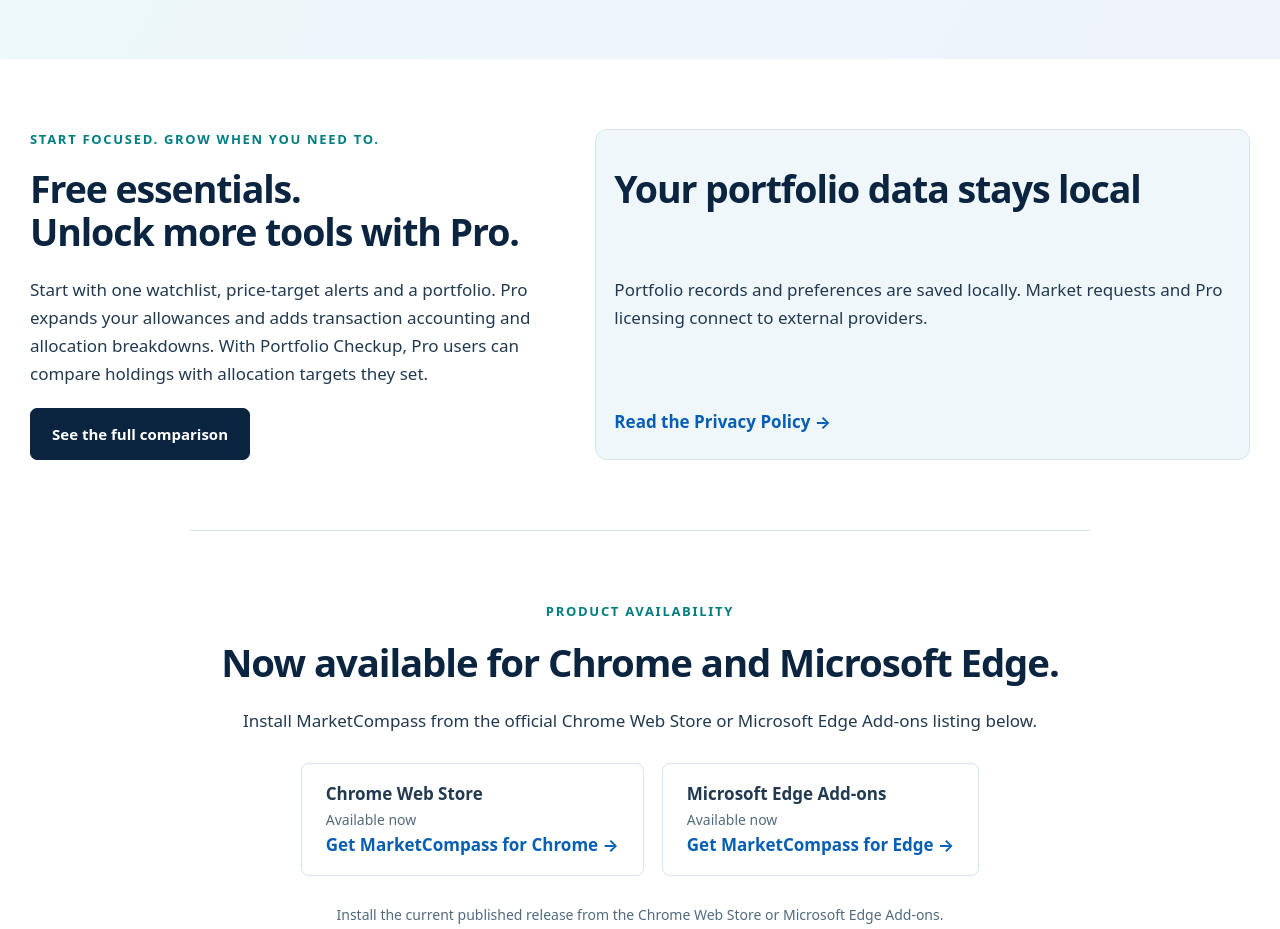
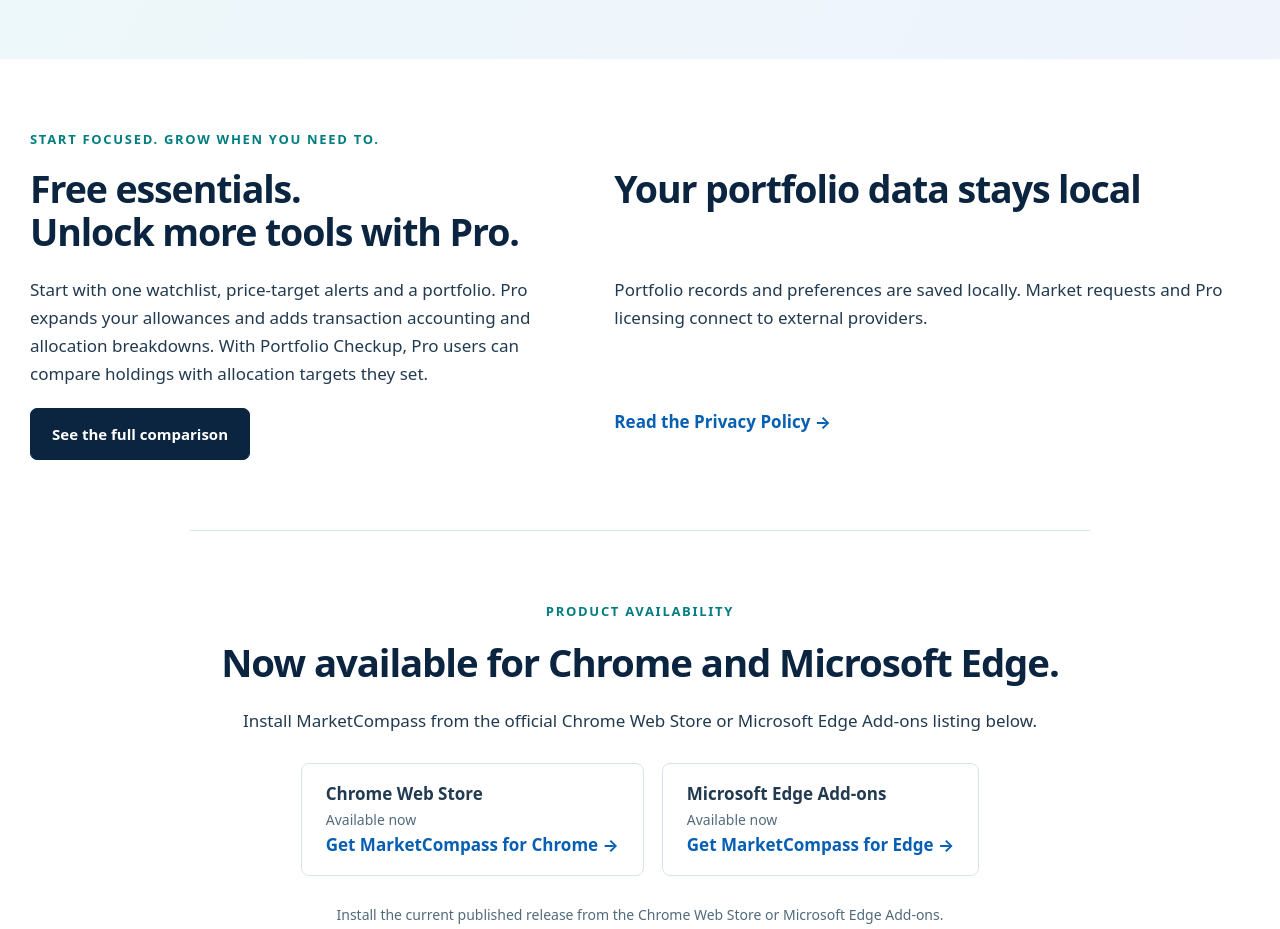
Before and after one commit to marketcompass-app/marketcompass-app.github.io, a plain HTML site: page index.html in a window 1280 px wide. Shown: the part 3240-4169 px from the top of the page. Drawn offline with Linux system fonts and the light colour scheme.

Commit message:
Remove card styling from the portfolio privacy section

```diff
--- a/index.html
+++ b/index.html
@@ -2,7 +2,7 @@
 @media screen {
   #plans {container-type:inline-size}
   #plans h2 {font-size:clamp(15px,calc(5.3cqi + 1px),35px)}
-  #privacy-support {padding:23px clamp(12px,3vw,25px)}
+  #privacy-support {padding:23px clamp(12px,3vw,25px);background:transparent;border-color:transparent}
   #privacy-support h2 {white-space:nowrap}
 }
 @media screen and (min-width:651px) {
```
